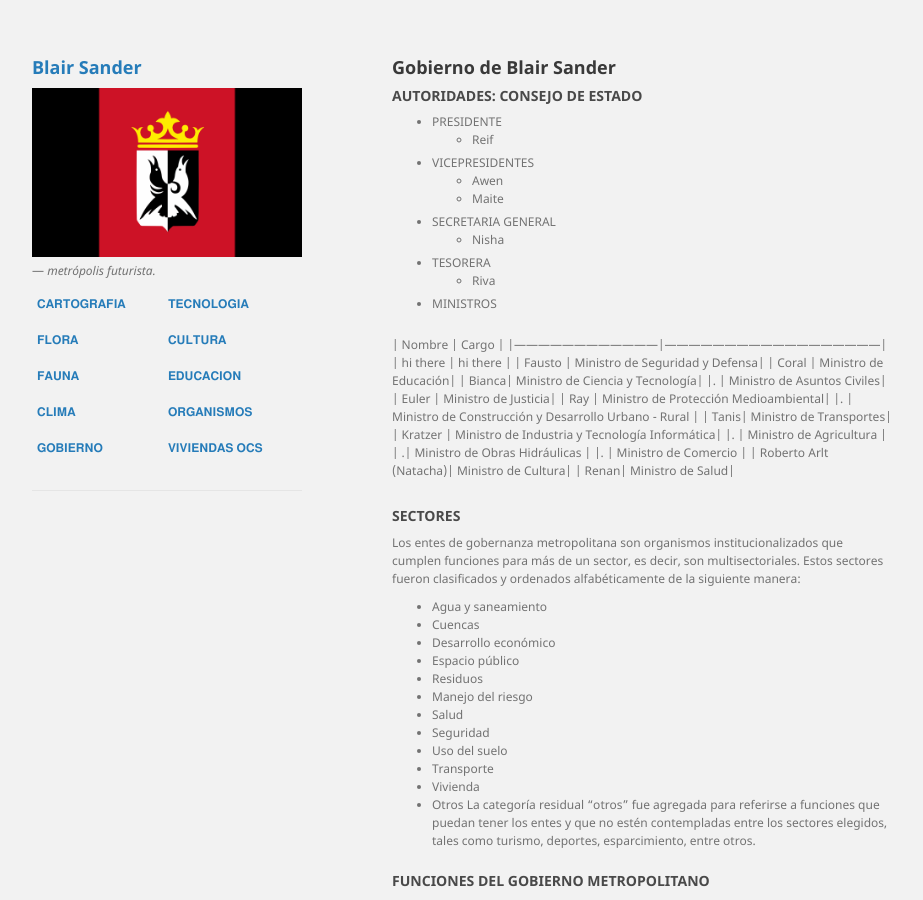
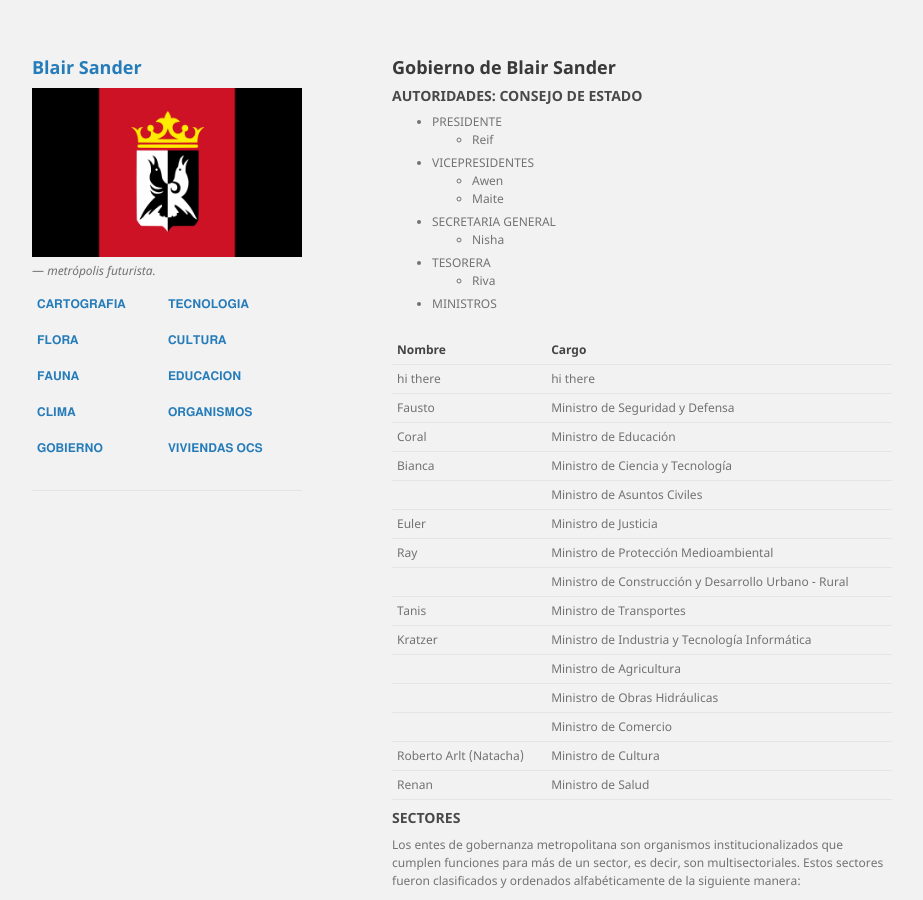
Before and after one commit to BlairSander/ciudad, a Jekyll site: the page built from gobierno.md, in a window 1280 px wide and 900 px high. Shown: the whole window, without its empty margins (178-1101 px from the left). Built offline with Jekyll 4.4.1, drawn with Linux system fonts in a browser that asks for light colours.

Commit message:
gobierno.md

```diff
--- a/gobierno.md
+++ b/gobierno.md
@@ -17,23 +17,23 @@ layout: default
 <br>&nbsp;
 
 | Nombre     | Cargo     |
-|------------------------------------|------------------------------------------------------|
+|-------|-------|
 | hi there | hi there |
 | Fausto | Ministro de Seguridad y Defensa|
 | Coral | Ministro de Educación|
 | Bianca| Ministro de Ciencia y Tecnología|
-|.  | Ministro de Asuntos Civiles|
+| | Ministro de Asuntos Civiles|
 | Euler | Ministro de Justicia|
 | Ray | Ministro de Protección Medioambiental|
-|. | Ministro de Construcción y Desarrollo Urbano - Rural	|
+| | Ministro de Construcción y Desarrollo Urbano - Rural	|
 | Tanis| Ministro de Transportes|
 | Kratzer | Ministro de Industria y Tecnología Informática|
-|. | Ministro de Agricultura	|
-| .| Ministro de Obras Hidráulicas	|
-|. | Ministro de Comercio	|
+| | Ministro de Agricultura	|
+| | Ministro de Obras Hidráulicas	|
+| | Ministro de Comercio	|
 | Roberto Arlt (Natacha)| Ministro de Cultura|
 | Renan| Ministro de Salud|
-<br>&nbsp;
+
 <h3>SECTORES</h3>
 Los entes de gobernanza metropolitana son organismos
 institucionalizados que cumplen funciones para más de un sector, es decir, son multisectoriales.
```
